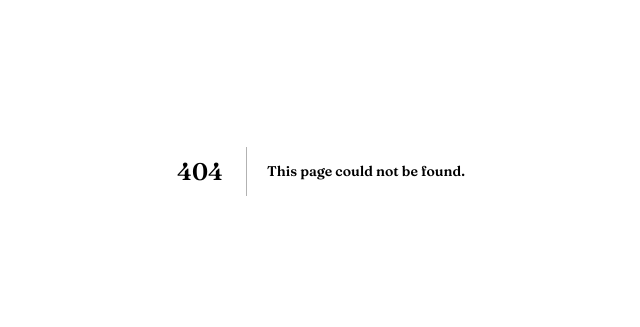
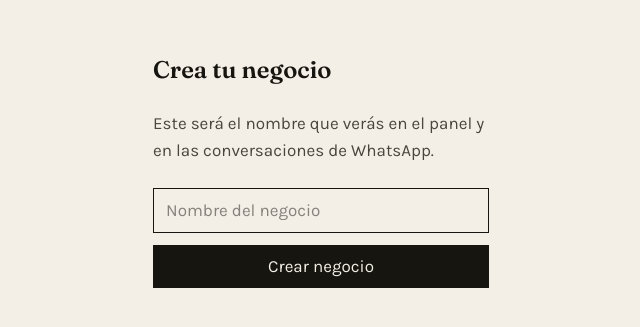
Before and after one commit to xabierjc94/jctech, a Next.js app: page /onboarding in a window 1280 px wide. Before the commit this address had no page. Shown: the part 229-556 px from the top of the page, without its empty margins (319-959 px from the left). Built offline with nearby package versions, Linux system fonts and the light colour scheme.

Commit message:
Añade onboarding para crear el primer negocio
Ajuste sobre el snippet original: el error del RPC create_business ya
no se reenvía crudo al usuario (podía filtrar nombres de tabla/columna
de Postgres); se usa un mensaje genérico, en linea con el criterio de
seguridad ya aplicado en login/signup.

```diff
--- /dev/null
+++ b/app/onboarding/actions.ts
@@ -0,0 +1,41 @@
+"use server";
+
+import { redirect } from "next/navigation";
+import { createClient } from "@/lib/supabase/server";
+
+const MAX_BUSINESS_NAME_LENGTH = 100;
+
+export async function createBusiness(formData: FormData) {
+  const rawName = formData.get("name");
+  const name = typeof rawName === "string" ? rawName.trim() : "";
+
+  if (!name || name.length > MAX_BUSINESS_NAME_LENGTH) {
+    redirect(
+      `/onboarding?error=${encodeURIComponent(
+        `El nombre del negocio debe tener entre 1 y ${MAX_BUSINESS_NAME_LENGTH} caracteres.`
+      )}`
+    );
+  }
+
+  const supabase = await createClient();
+
+  const {
+    data: { user },
+  } = await supabase.auth.getUser();
+
+  if (!user) {
+    redirect("/login");
+  }
+
+  const { error } = await supabase.rpc("create_business", { p_name: name });
+
+  if (error) {
+    redirect(
+      `/onboarding?error=${encodeURIComponent(
+        "No se pudo crear el negocio. Inténtalo de nuevo."
+      )}`
+    );
+  }
+
+  redirect("/dashboard");
+}
--- /dev/null
+++ b/app/onboarding/page.tsx
@@ -0,0 +1,39 @@
+import { createBusiness } from "./actions";
+
+export default async function OnboardingPage({
+  searchParams,
+}: {
+  searchParams: Promise<{ error?: string }>;
+}) {
+  const { error } = await searchParams;
+
+  return (
+    <main className="mx-auto flex min-h-screen max-w-sm flex-col justify-center gap-6 px-6">
+      <h1 className="text-2xl">Crea tu negocio</h1>
+      <p className="text-tinta-suave">
+        Este será el nombre que verás en el panel y en las conversaciones de
+        WhatsApp.
+      </p>
+
+      {error && (
+        <p className="rounded border border-bermellon px-3 py-2 text-sm text-bermellon">
+          {error}
+        </p>
+      )}
+
+      <form action={createBusiness} className="flex flex-col gap-3">
+        <input
+          name="name"
+          type="text"
+          placeholder="Nombre del negocio"
+          required
+          maxLength={100}
+          className="border border-tinta bg-hueso px-3 py-2"
+        />
+        <button type="submit" className="bg-tinta px-4 py-2 text-hueso">
+          Crear negocio
+        </button>
+      </form>
+    </main>
+  );
+}
```
